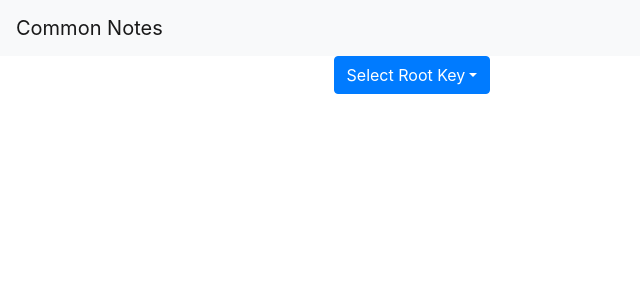
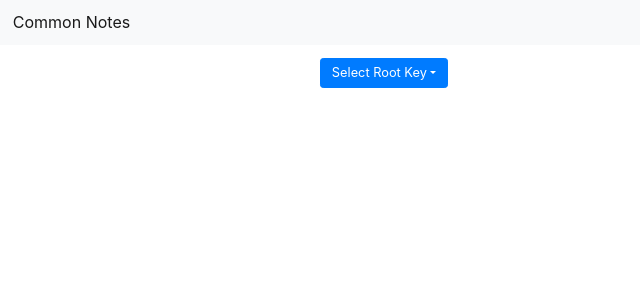
Before and after one commit to keenanbruni/common-notes, a React (Create React App) app: page / in a window 1280 px wide. Shown: the top 300 px of the page, without its empty margins (0-640 px from the left). Built offline with nearby package versions, Linux system fonts and the light colour scheme.

Commit message:
tweaked styles

```diff
--- a/src/components/ComparisonKeyChooser.js
+++ b/src/components/ComparisonKeyChooser.js
@@ -17,7 +17,7 @@ export default class ComparisonKeyChooser extends React.Component {
     render() {
         return (
             <div>
-                <DropdownButton renderMenuOnMount={true} variant="secondary" id="dropdown-item-button" title={this.state.keyChoice ? this.state.keyChoice : "Select Key To Compare"}>
+                <DropdownButton renderMenuOnMount={true} variant="secondary" id="dropdown-item-button" title={this.state.keyChoice ? this.state.keyChoice : "Select Key"}>
                     <Dropdown.Item as="button" onClick={this.onKeyChoice}>C</Dropdown.Item>
                     <Dropdown.Item as="button" onClick={this.onKeyChoice}>C#</Dropdown.Item>
                     <Dropdown.Item as="button" onClick={this.onKeyChoice}>Db</Dropdown.Item>
--- a/src/components/Dashboard.js
+++ b/src/components/Dashboard.js
@@ -46,8 +46,8 @@ class Dashboard extends React.Component {
         return (
             <div>
                 <Header />
-
-                <Container>
+                <div class="grid-container">
+                    <Container fluid>
                         <Row>
                             <Col></Col>
                             <Col><RootKeyChooser handleRootKeyChoice={this.handleRootKeyChoice} /></Col>
@@ -111,6 +111,7 @@ class Dashboard extends React.Component {
                         </Row>
                     </Container>
                 </div>
+            </div>
         )
     }
 }
--- a/src/index.css
+++ b/src/index.css
@@ -5,6 +5,10 @@ body {
     sans-serif;
   -webkit-font-smoothing: antialiased;
   -moz-osx-font-smoothing: grayscale;
+}
+
+.btn {
+  width: 10vw;
 }
 
 code {
@@ -15,3 +19,13 @@ code {
 .col {
   text-align: center;
 }
+
+.grid-container {
+  padding-top: 1rem;
+}
+
+@media screen and (min-width: 50em) {
+  html {
+    font-size: 1vw;
+  }
+}
```
Lines whose indentation alone changed are shown as unchanged.
